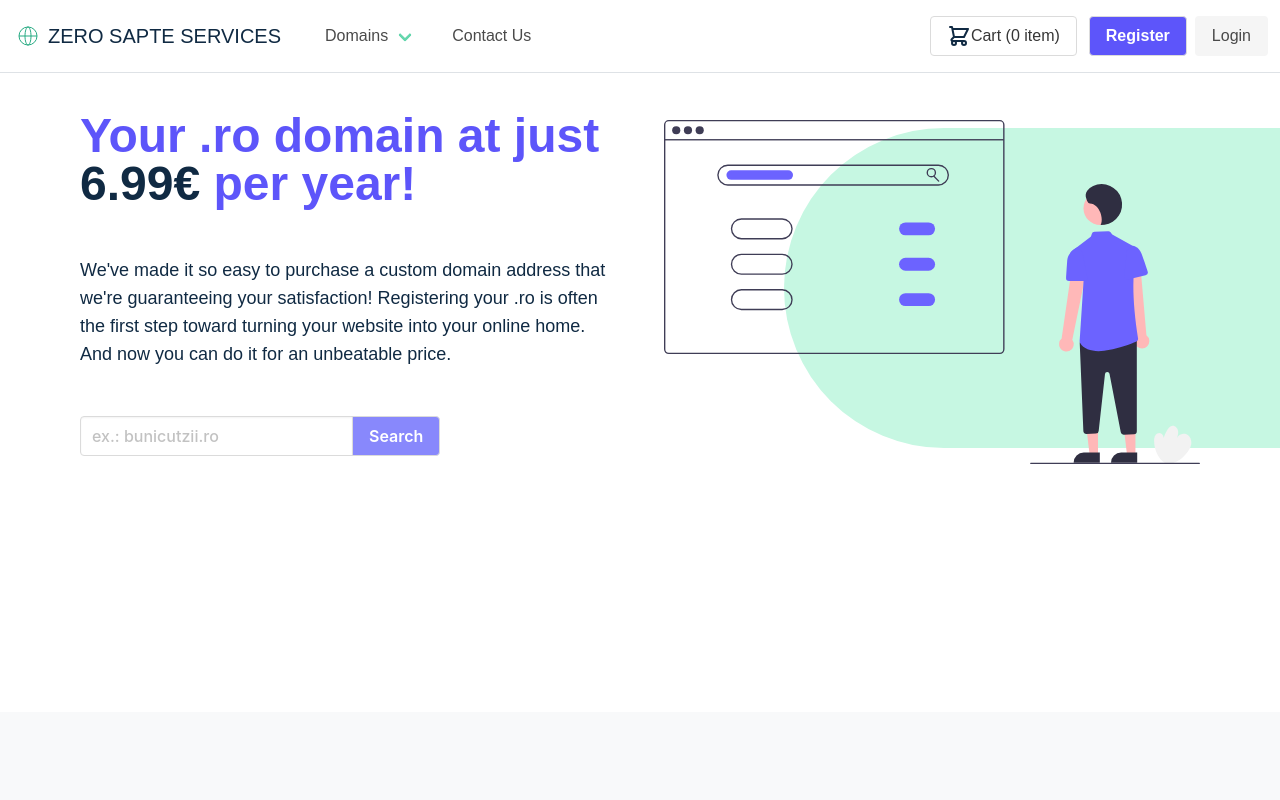
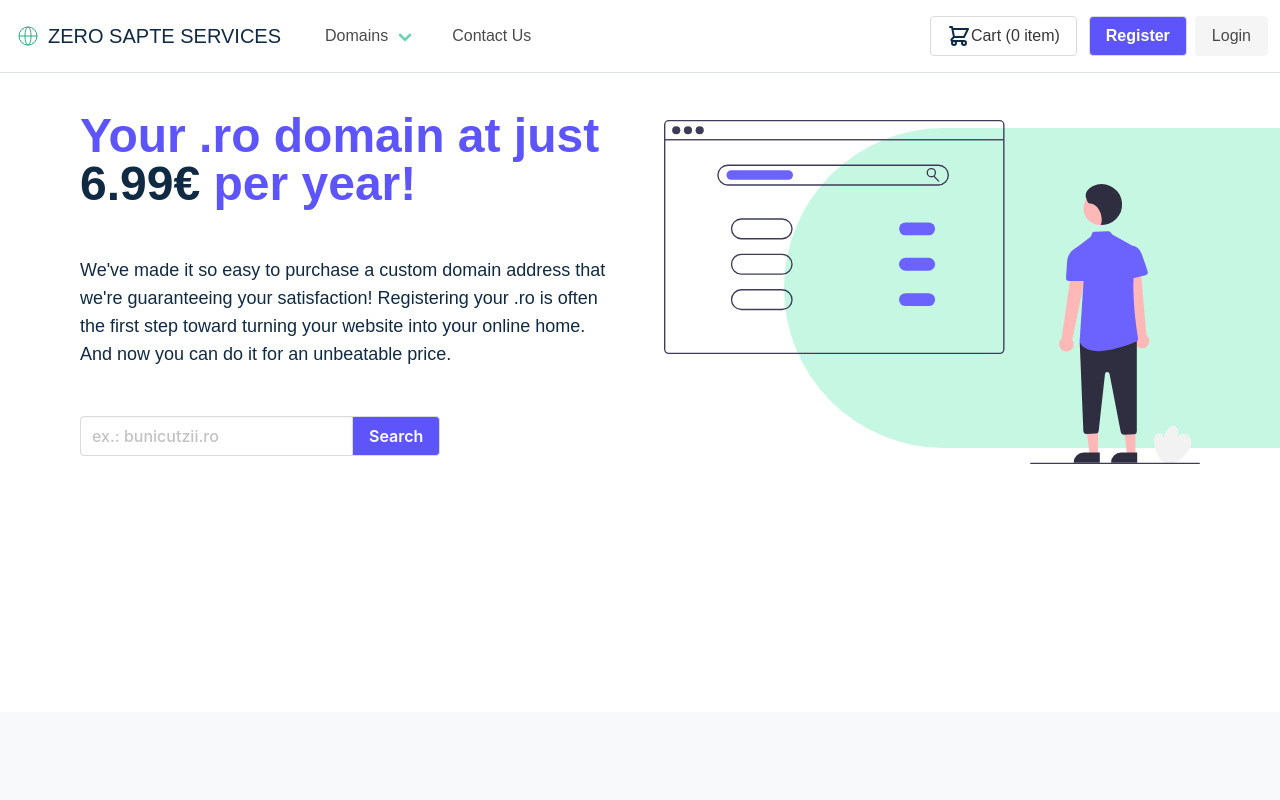
Before and after one commit to danutsss/mevn-domains-registry, a Vue app in the folder client/: page / in a window 1280 px wide. Shown: the top 800 px of the page. Built offline with nearby package versions, Linux system fonts and the light colour scheme; a web font is replaced by a local one.

Commit message:
changed a button color on homepage

```diff
--- a/client/src/views/HomeView.vue
+++ b/client/src/views/HomeView.vue
@@ -86,7 +86,7 @@ const checkDomain = async () => {
               <div class="control">
                 <button
                   type="submit"
-                  class="button bg-primary-300 text-white font-semibold"
+                  class="button bg-primary-500 text-white font-semibold"
                 >
                   Search
                 </button>
```
